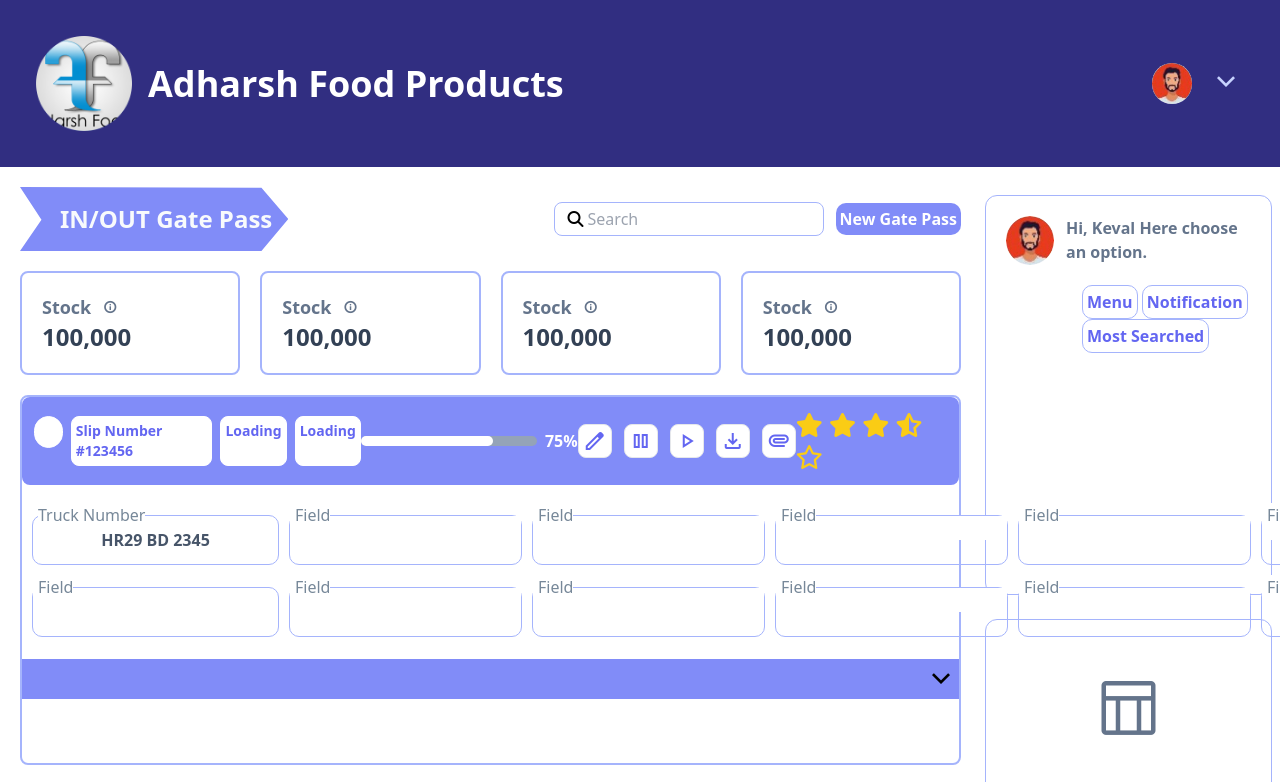
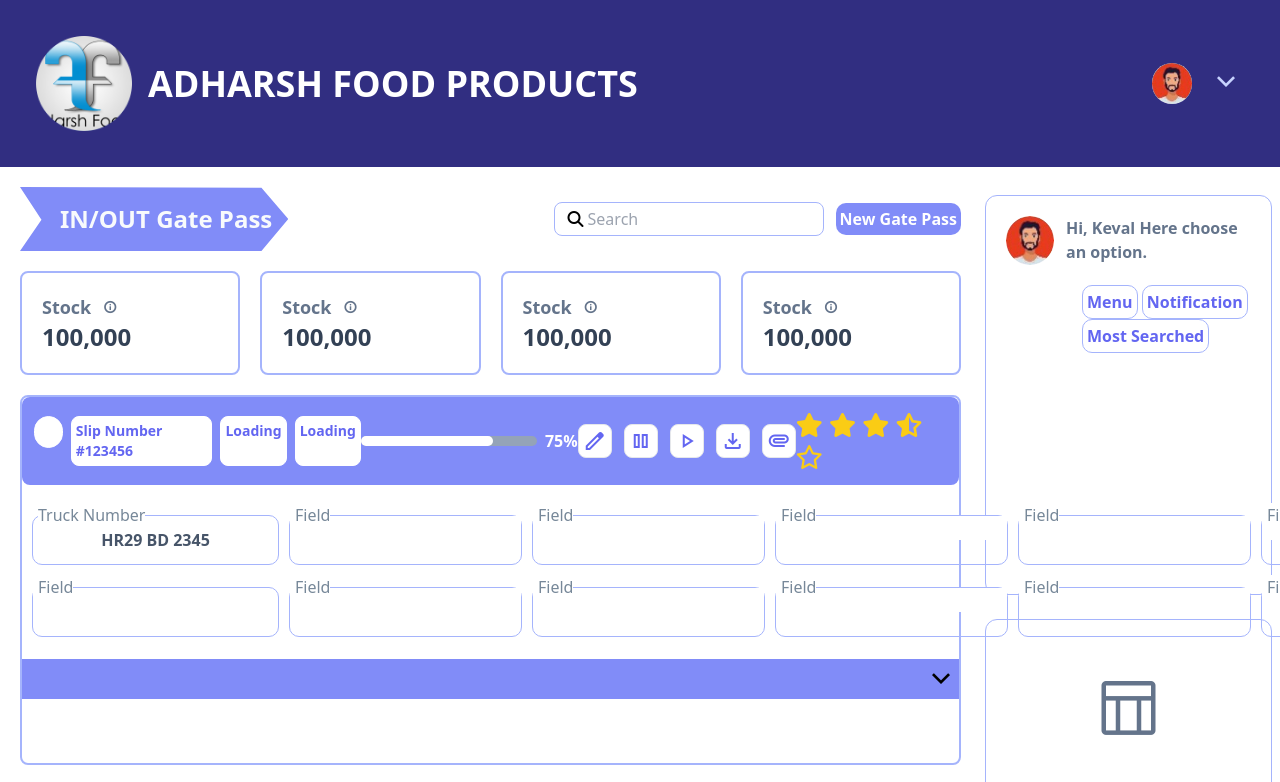
Before and after one commit to Rubaiyatrafi/UI-Dashboard-Layout, a plain HTML site: page index.html in a window 1280 px wide. Shown: the top 782 px of the page. Drawn offline with nearby package versions, Linux system fonts and the light colour scheme.

Commit message:
name updated

```diff
--- a/index.html
+++ b/index.html
@@ -21,7 +21,7 @@
     <div class="flex items-center justify-between gap-4 p-4">
       <div class="flex items-center gap-4 p-5">
         <img class="w-24" src="/images/logo.png" alt="">
-        <h1 class="text-4xl font-bold text-white">Adharsh Food Products</h1>
+        <h1 class="text-4xl font-bold text-white">ADHARSH FOOD PRODUCTS</h1>
       </div>
       <div class="flex items-center gap-4 p-5">
         <img class="rounded-full w-10" src="/images/profile.jpg" alt="">
```
